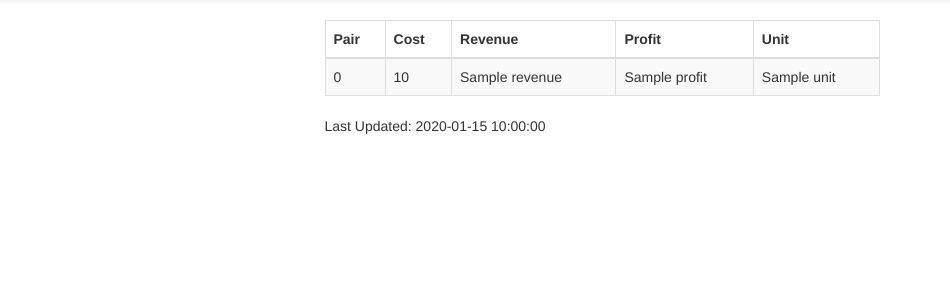
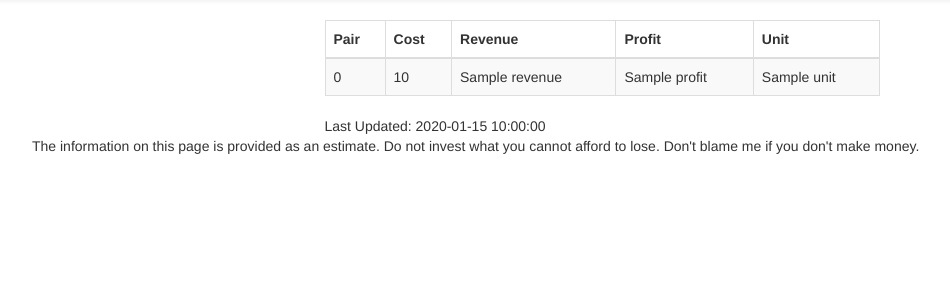
Before and after one commit to geggleto/nicehash, a PHP site: template templates/index.twig in a window 1280 px wide. Shown: the part 52-352 px from the top of the page, without its empty margins (38-988 px from the left). Run offline with PHP 8.4, Linux system fonts and the light colour scheme; the template is opened without the code that fills it: most values are stand-ins (such as "Sample title", 1, 10 or a date in 2020); some libraries are stand-ins or nearby versions.

Commit message:
Add Disclaimer

```diff
--- a/templates/index.twig
+++ b/templates/index.twig
@@ -72,7 +72,7 @@
         </div>
     </div>
 
-
+<div>The information on this page is provided as an estimate. Do not invest what you cannot afford to lose. Don't blame me if you don't make money.</div>
 </div>
 </body>
 </html>
```
